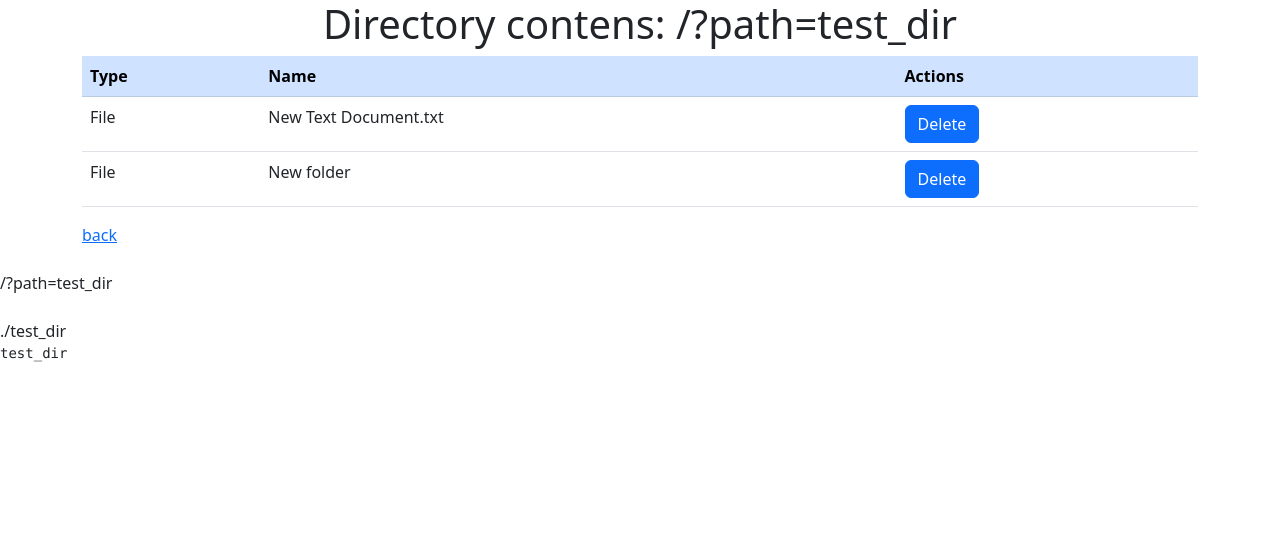
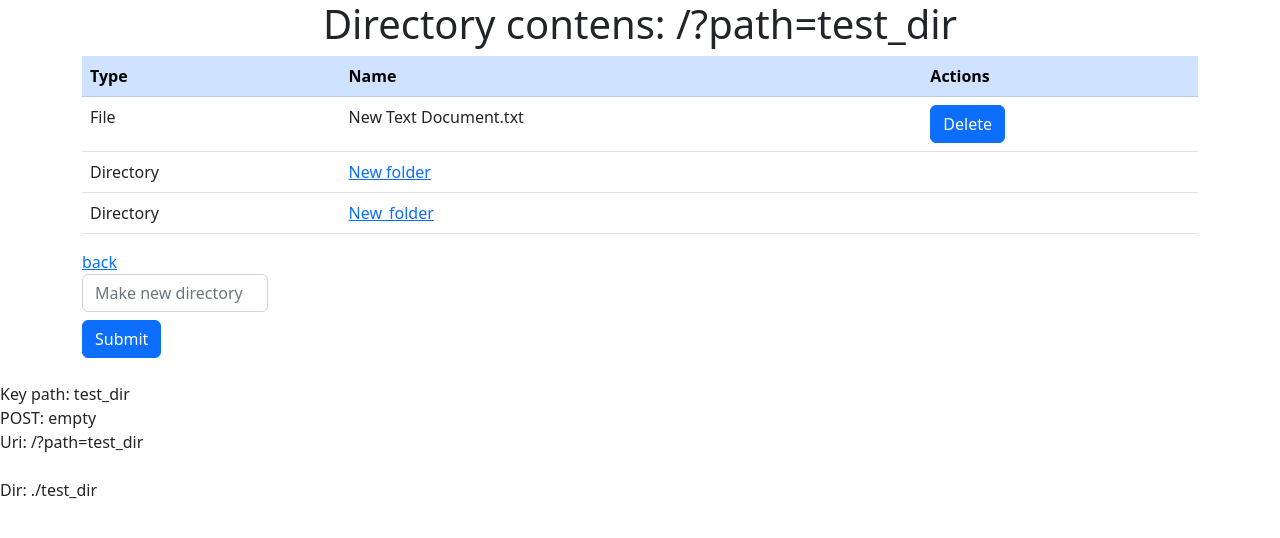
Before and after one commit to MartynasGit/Fexp, a PHP site: page /?path=test_dir in a window 1280 px wide. Shown: the top 538 px of the page. Run offline with PHP 8.4, Linux system fonts and the light colour scheme.

Commit message:
Working routing, and back button.

```diff
--- a/index.php
+++ b/index.php
@@ -1,3 +1,9 @@
+<?php
+
+declare(strict_types=1);
+require_once('lib.php');
+
+?>
 <!DOCTYPE html>
 <html lang="en">
 
@@ -31,27 +37,54 @@
                 <?php
                 $uri = $_SERVER['REQUEST_URI'];
                 $dir = isset($_GET['path']) ? "./" . $_GET['path'] : "./";
+
                 $files = scandir($dir);
 
                 foreach ($files as $value) {
                     if ($value != "." and $value != "..") {
-
-                        is_dir($value) ? $fileType = "Directory" : $fileType = "File";
-                        print("<tr><td>$fileType</td>");
+                        // var_dump($dir . $value);
+                        // echo '<br>';
+                        $isDir = is_dir($dir . '/' . $value) ? 'Directory' : 'File';
+                        print("<tr><td>" . $isDir . "</td>");
+                        $linkValue = ($_SERVER['QUERY_STRING'] === "")
+                            ? '<a href="' . './?'  . 'path=' . $value . '">' . $value . '</a>'
+                            : '<a href="' . './?' . $_SERVER['QUERY_STRING'] . '/' . $value . '">' . $value . '</a>';
                         print("<td>");
-                        is_dir($value) ? print ('<a href="' . $dir . '?path=/' . $value . '">' . $value . '</a>') : print($value);
+                        is_dir($dir . '/' . $value) ? print($linkValue) : print($value);
                         print("</td>");
-
-                        print('<td><button class="btn btn-primary">Delete</button></td>');
+                        !is_dir($dir . '/' . $value)
+                            ? print('<td><button class="btn btn-primary">Delete</button></td>')
+                            : print("<td></td>");
                         print('</tr>');
                     }
                 };
                 ?>
             </tbody>
         </table>
+
         <?php
-         print('<a href="' . $files[0] . '">back</a>');
+
+        if (isset($_GET['path'])) {
+            $paths = explode('/', $_GET['path']);
+            $lastPath = end($paths);
+            if (count($paths) > 1) {
+                print('<a href="' . str_replace('/' . $lastPath, "", $uri) . '">back</a>');
+            } else {
+                print('<a href="' . $files[0] . '">back</a>');
+            }
+        }
+
+        if(isset($_POST['newFolder']) && $_POST['newFolder'] !== ""){
+            // mkdir($dir . '/' . $_POST['newFolder']);
+            echo '<h1>' . $_POST['newFolder'] . '</h1>';
+        };
         ?>
+        <form method="post" action="<?php echo $dir ?>">
+            <div class="col-2 mb-2">
+                <input type="text" name="newFolder" placeholder="Make new directory" class="form-control">
+            </div>
+            <button type="submit" class="btn btn-primary">Submit</button>
+        </form>
     </div>
 
 </body>
@@ -60,15 +93,20 @@
 
 <?php
 print('<br>');
-print_r($uri);
+print('Key path: ' . ($_GET['path'] ?? "empty"));
+print('<br>');
+print('POST: ' . ($_POST['newFolder'] ?? "empty"));
+print('<br>');
+print('Uri: ' . $uri);
 print('<br>');
 print('<br>');
-print_r($dir);
+print_r('Dir: ' . $dir);
 print('<br>');
 print('<pre>');
-// $_SERVER['QUERY_STRING'] = "/?xx";
+// $_SERVER['QUERY_STRING'];
 // print_r($_SERVER);
-print_r($_GET['path']);
+// print_r($_GET['path']);
 // print(isset($_GET[‘x’]));
 print('</pre>');
+// onsubmit=createFolder(  php tag print($_POST('newFolder') . ',' . $dir);
 ?>
--- /dev/null
+++ b/lib.php
@@ -0,0 +1,8 @@
+<?php declare(strict_types = 1);
+
+// function createFolder( string $value,  string $directory) {
+//     $names =  scandir($directory);
+//     if (!in_array($value, $names )){
+//         mkdir($directory . $value);
+//     };
+// }
```
Also changed, not shown: README.md, test_dir/New_folder/New Text Document.txt (added).
